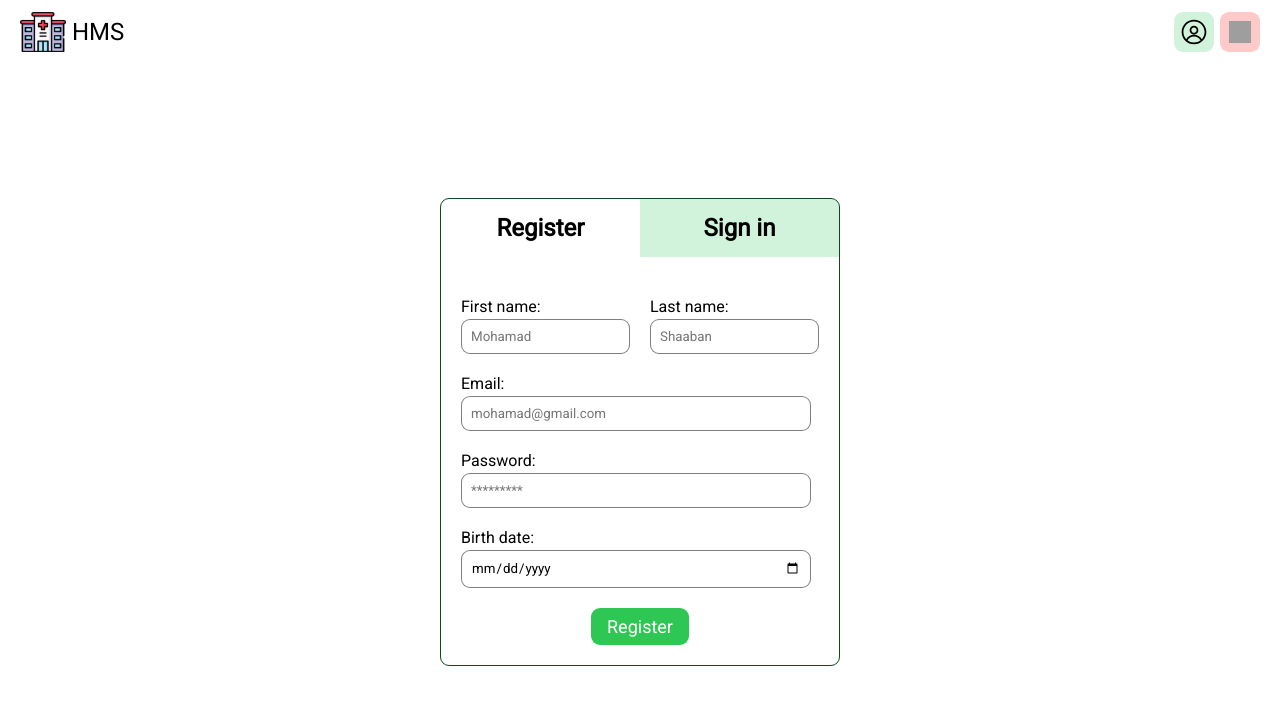
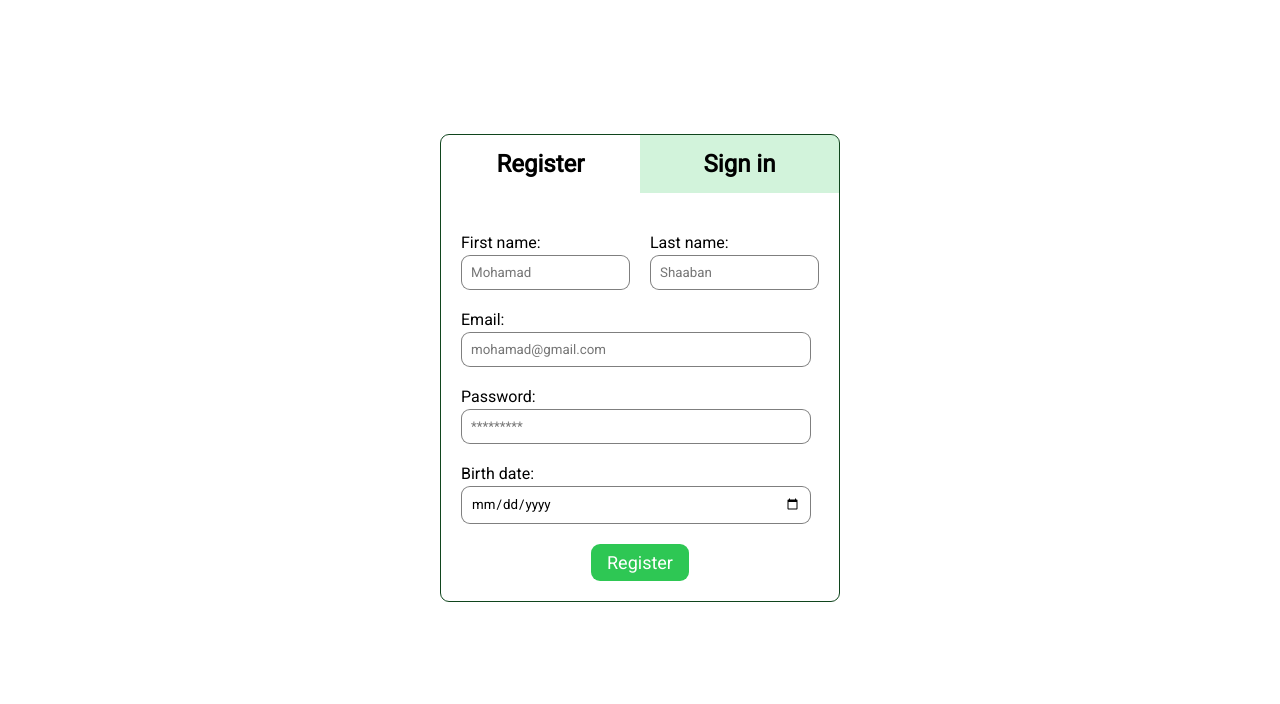
Before and after one commit to abedshaaban/hospital-management-system, a React (Vite) app in the folder app/: page / in a window 1280 px wide. Shown: the top 704 px of the page. Built offline with nearby package versions, Linux system fonts and the light colour scheme; grey boxes are pictures that could not be loaded.

Commit message:
[fix]: only show header after auth

```diff
--- a/app/src/App.tsx
+++ b/app/src/App.tsx
@@ -35,7 +35,7 @@
 
   return (
     <BrowserRouter>
-      <Header />
+      {user && <Header />}
 
       <Routes>
         {user === null ? (
--- a/app/src/components/header/index.tsx
+++ b/app/src/components/header/index.tsx
@@ -12,11 +12,11 @@
 
   return (
     <header className="header">
-      <div className="header-title-div flex-row">
+      <Link to={'/'} className="header-title-div flex-row">
         <img className="header-title-div-logo" src="/logo.png" alt="hospital logo" />
 
         <span>HMS</span>
-      </div>
+      </Link>
 
       <div className="header-btn">
         <Link to={`/u/${path}`}>
--- a/app/src/styles/global.css
+++ b/app/src/styles/global.css
@@ -19,6 +19,7 @@
 a {
   font-weight: 500;
   text-decoration: inherit;
+  color: inherit;
 }
 
 .flex-row {
```
